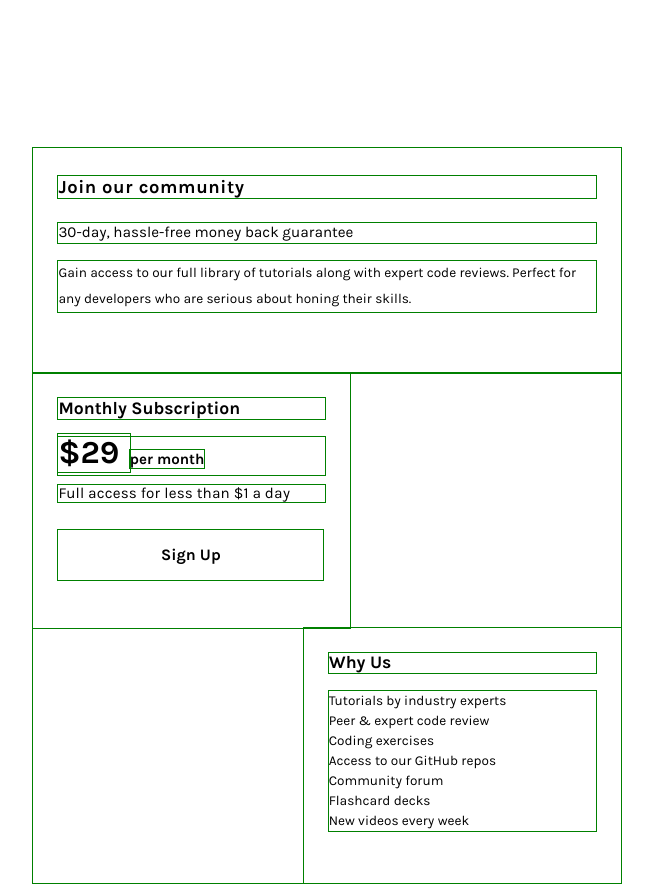
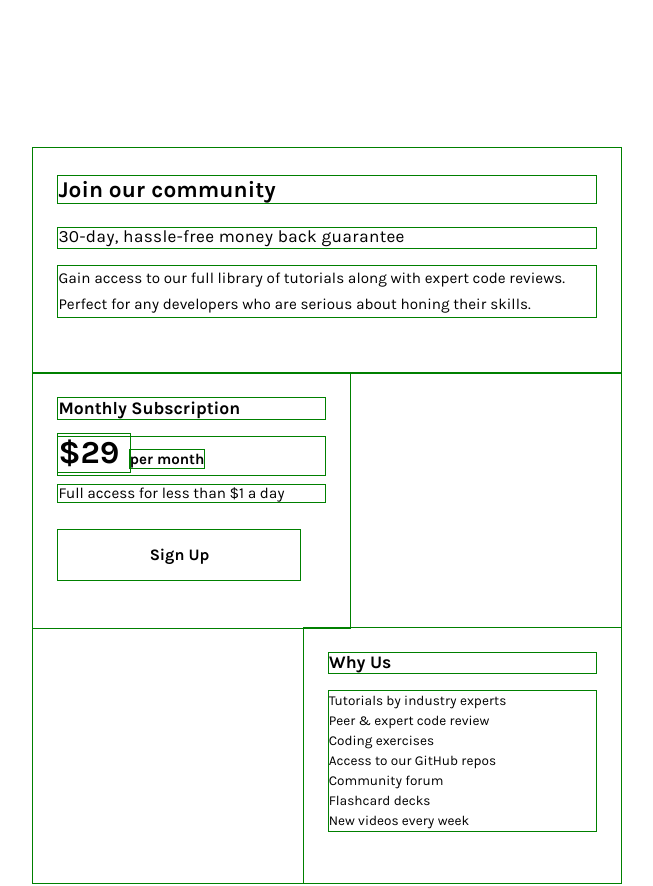
Before and after one commit to gusfoca/single-price-grid-component, a plain HTML site: page index.html in a window 1280 px wide. Shown: the top 886 px of the page, without its empty margins (313-966 px from the left). Drawn offline with Linux system fonts and the light colour scheme.

Commit message:
Set inner sizes for both designs

```diff
--- a/styles/main.css
+++ b/styles/main.css
@@ -86,9 +86,9 @@ section {
 }
 
 h1 {
-    font-size: 1.15rem;
+    font-size: calc(0.4657vw + 16.6535px);
     font-weight: bold;
-    letter-spacing: 0.0375rem;
+    letter-spacing:calc(0.81127px - 0.056338vw);
     margin-bottom: 25px;
 }
 
@@ -104,20 +104,23 @@ h2 {
 }
 
 .intro > p:first-of-type {
-    font-size: 0.95rem;
+    font-size: calc(0.22535vw + 14.355px); /* 0.95:1.1rem */
+    letter-spacing: calc(0.03286vw - 0.12324px);  /* 0:0.35px */
     line-height: 1.22rem;
     margin-bottom: 18px;
+    width: 100%;
 }
 
 .intro p {
-    font-size: 0.85rem;
-    letter-spacing: 0;
+    font-size: calc(0.1802817vw + 12.92395px);     /* 0.85:0.97rem */
+    letter-spacing: calc(0.0032864vw - 0.012324px);  /* 0:0.035px */
     line-height: 1.6rem;
+    width: min(100%, 558px);
 }
 
 .subscription p:last-of-type {
     font-size: 0.95rem;
-    letter-spacing: 0.01rem;
+    letter-spacing: 0;
     margin-bottom: 28px;
 }
 
@@ -137,7 +140,7 @@ h2 {
 
 .subscription .button {
     font-weight: bold;
-    width: 265px;
+    width: calc(274.507px - 2.5352113vw);       /* 265:238px */
     height: 50px;
     line-height: 50px;
     text-align: center;
```
